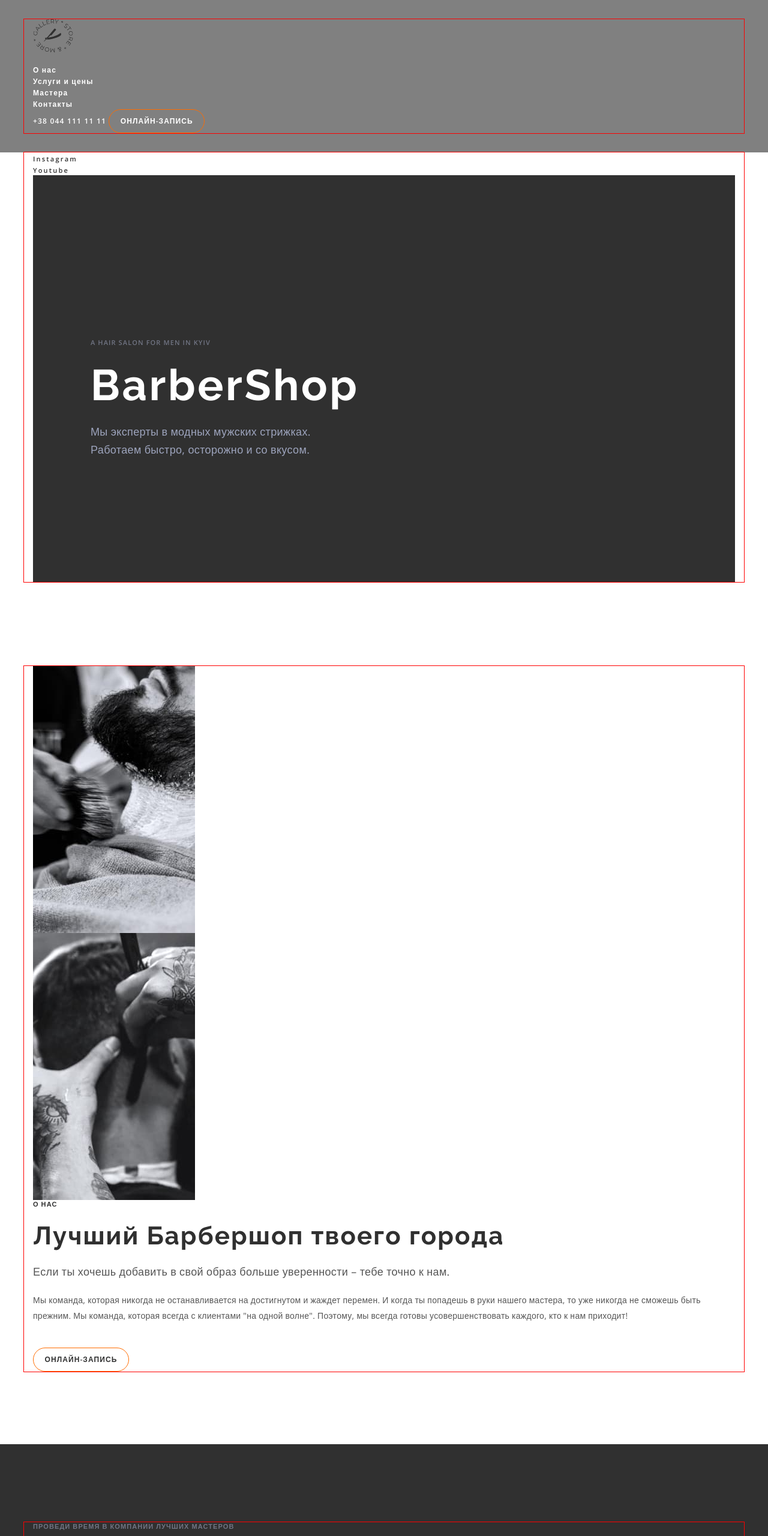
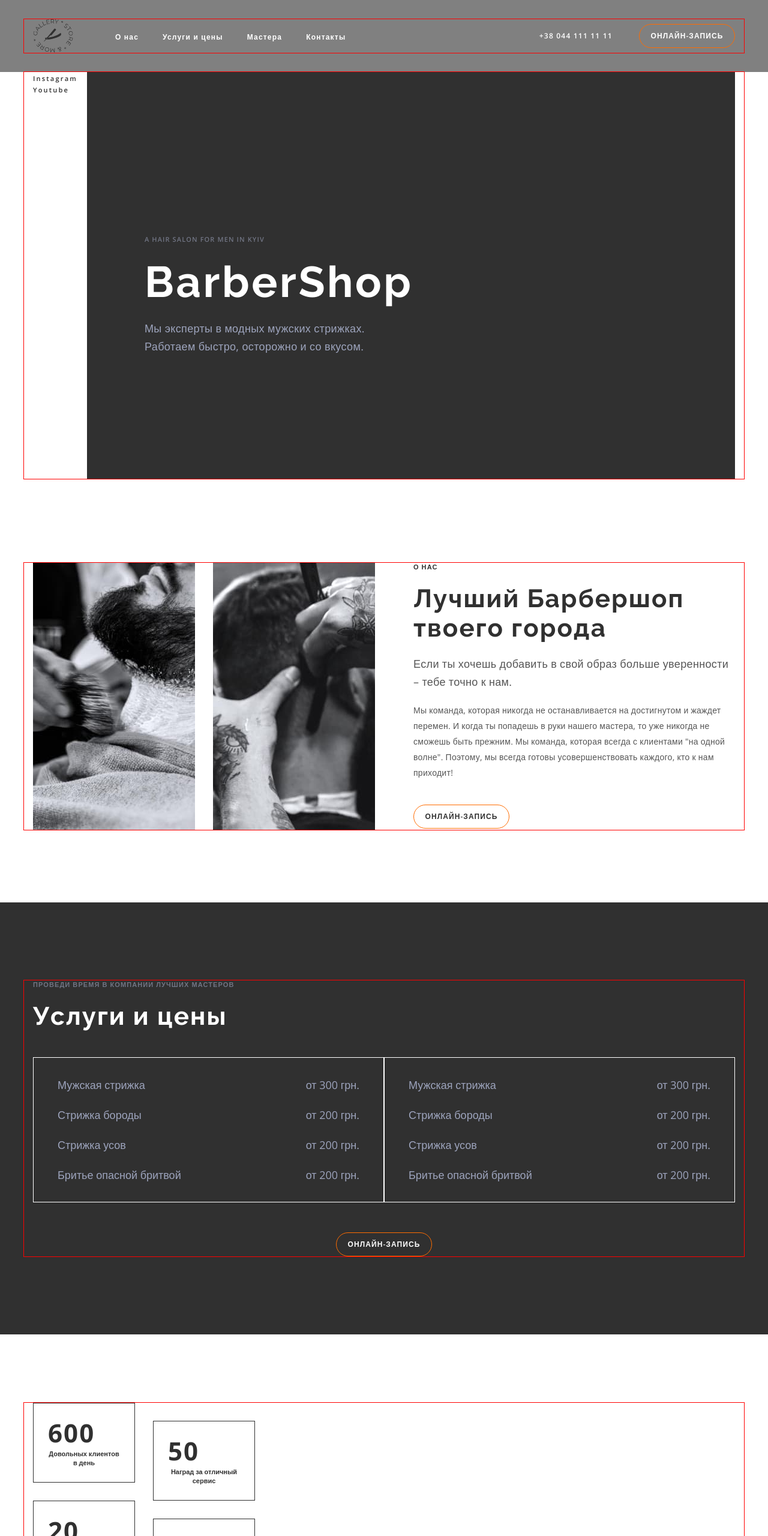
Before and after one commit to riko1212/bc-25, a plain HTML site: page index.html in a window 1280 px wide. Shown: the top 2560 px of the page at 60% size. Drawn offline with nearby package versions, Linux system fonts and the light colour scheme.

Commit message:
Update style.css

```diff
--- a/css/style.css
+++ b/css/style.css
@@ -108,8 +108,21 @@ button {
   padding-bottom: 32px;
 }
 
+.header .container {
+  display: flex;
+  align-items: center;
+}
+
 .header-logo {
   margin-right: 70px;
+}
+.header-list {
+  display: flex;
+  align-items: center;
+}
+
+.header-item:not(:last-child) {
+  margin-right: 40px;
 }
 
 .header-link,
@@ -136,12 +149,19 @@ button {
 
 .header-btn {
   color: var(--first-btn-color);
+  margin-left: 40px;
+}
+.header-connect {
+  margin-left: auto;
 }
 
 /*-------------------- HERO------------------------ */
 
+.hero .container {
+  display: flex;
+}
 .hero-list {
-  width: 93px;
+  width: 90px;
 }
 
 .hero-link {
@@ -160,6 +180,7 @@ button {
 .hero-content {
   background-color: #303030;
   padding: 272px 0 206px 96px;
+  flex-grow: 1;
 }
 
 .hero-pre-title {
@@ -186,6 +207,20 @@ button {
 .about {
   padding-top: 140px;
   padding-bottom: 121px;
+}
+
+.about .container {
+  display: flex;
+}
+
+.about-item + .about-item {
+  margin-left: 30px;
+}
+
+.about-list {
+  display: flex;
+  flex-shrink: 0;
+  margin-right: 64px;
 }
 
 .about-pre-title {
@@ -232,12 +267,21 @@ button {
   margin-bottom: 44px;
 }
 
+.prices-wrap {
+  display: flex;
+  margin-bottom: 50px;
+}
+
 .prices-list {
   border: 1px solid #ffffff;
+  flex-grow: 1;
+  padding: 30px 40px;
 }
 
 .prices-item {
   margin-bottom: var(--typical-mb);
+  display: flex;
+  justify-content: space-between;
 }
 
 .prices-item:last-child {
@@ -253,6 +297,8 @@ button {
 
 .prices-btn {
   color: var(--first-btn-color);
+  display: block;
+  margin: 0 auto;
 }
 
 /*-------------------- REASONS------------------------ */
@@ -260,6 +306,20 @@ button {
 .reasons {
   padding-top: 114px;
   padding-bottom: 137px;
+}
+
+.reasons-list {
+  width: 370px;
+  display: flex;
+  flex-wrap: wrap;
+}
+
+.reasons-item:nth-child(odd) {
+  margin-right: 30px;
+}
+
+.reasons-item:nth-child(even) {
+  margin-top: 30px;
 }
 
 .reasons-item {
@@ -308,6 +368,16 @@ button {
   margin-bottom: var(--typical-mb);
 }
 
+.masters-list {
+  display: flex;
+  margin-left: -30px;
+}
+
+.masters-item {
+  width: calc(100% / 3 - 30px);
+  margin-left: 30px;
+}
+
 .masters-title {
   color: var(--second-title-color);
   margin-bottom: 44px;
@@ -344,6 +414,20 @@ button {
 .gallery-pre-title {
   color: #303030;
   margin-bottom: 44px;
+}
+
+.gallery-list {
+  display: flex;
+  flex-wrap: wrap;
+  /* margin: -15px; */
+  gap: 30px;
+}
+
+.gallery-item {
+  width: calc((100% - 90px) / 4);
+  /* flex-basis: calc(100% / 4 - 30px);
+  flex-basis: calc((100% - 120px) / 4);
+  margin: 15px; */
 }
 
 .contact-wrap {
```
